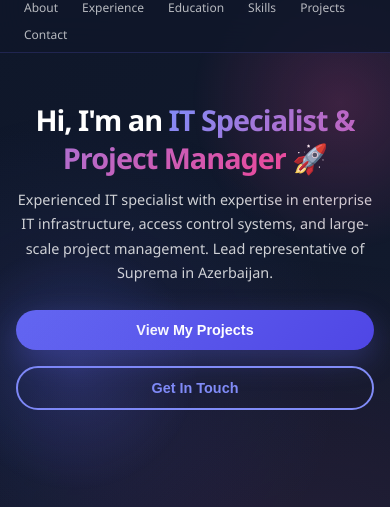
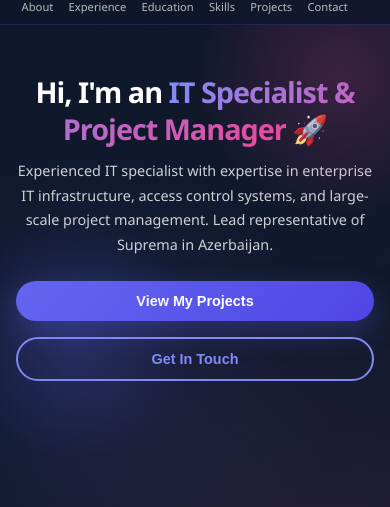
Before and after one commit to TigeRich1337/portfolio, a plain HTML site: page index.html in a window 390 px wide. Shown: the part 49-556 px from the top of the page. Drawn offline with Linux system fonts and the light colour scheme.

Commit message:
Мобильная оптимизация 2

```diff
--- a/index.html
+++ b/index.html
@@ -800,23 +800,24 @@
 
             .nav-brand {
                 font-size: 1.2rem;
-            }
-
-            .nav-links {
-                flex-wrap: wrap;
-                gap: 0.5rem;
-                font-size: 0.75rem;
-                width: 100%;
-                justify-content: flex-start;
-            }
+            }        .nav-links {
+            flex-wrap: wrap;
+            gap: 0.25rem;
+            font-size: 0.7rem;
+            width: 100%;
+            justify-content: flex-start;
+            padding: 0;
+        }
 
             .nav-links li {
                 margin: 0;
+                padding: 0;
             }
 
             .nav-links a {
-                padding: 0.25rem 0.5rem;
-                font-size: 0.75rem;
+                padding: 0.2rem 0.35rem;
+                font-size: 0.7rem;
+                white-space: nowrap;
             }
 
             .hero {
```
